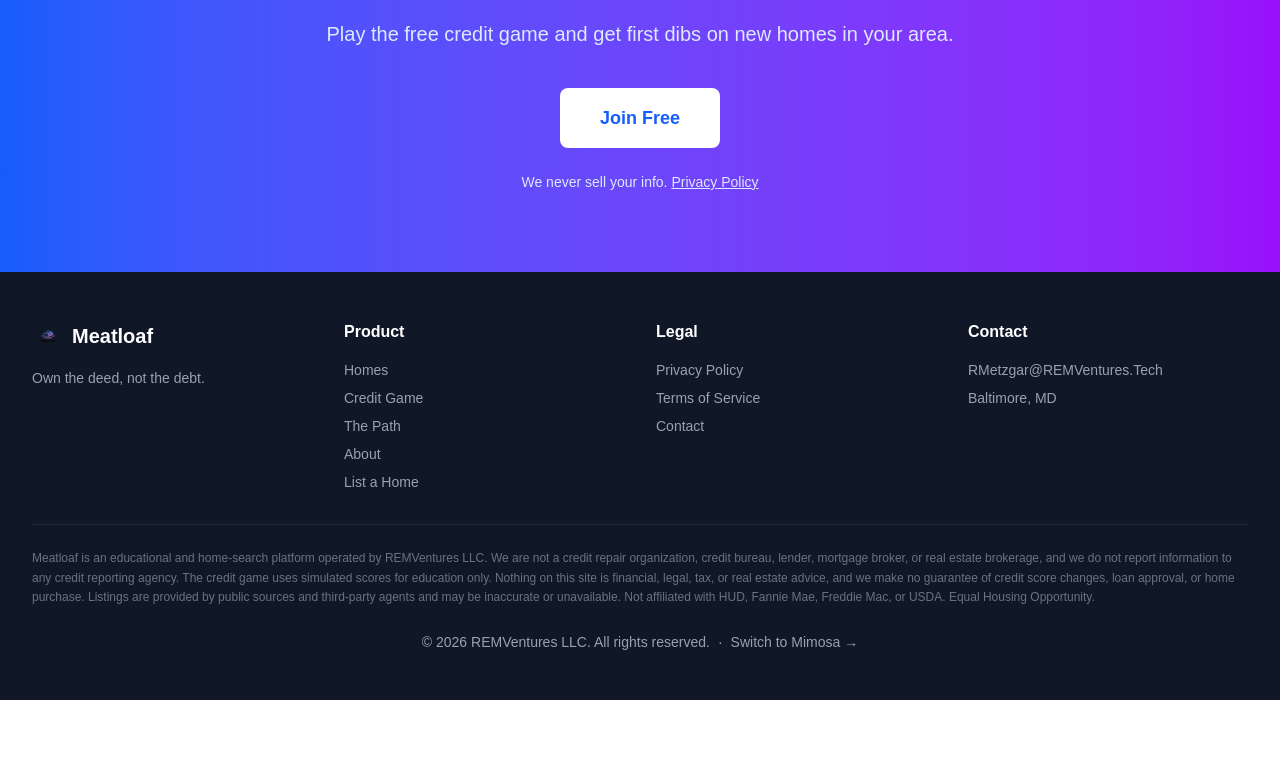
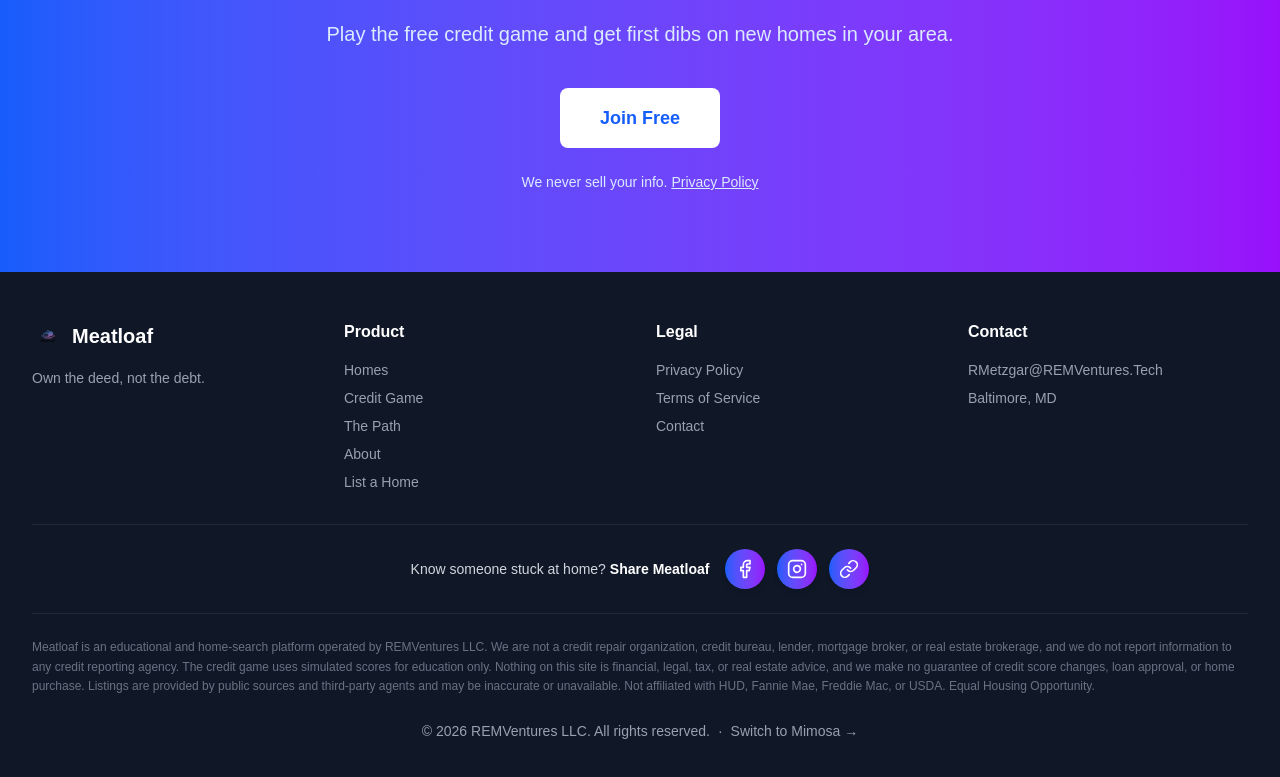
Before and after one commit to Rmetzg85/meatloaf, a Next.js app: page / in a window 1280 px wide. Shown: the part 5415-6192 px from the top of the page. Before the commit the page ends 6115 px from the top, so only its background shows below. Built offline with nearby package versions, Linux system fonts and the light colour scheme; no server answers.

Commit message:
Footer share buttons (Facebook, Instagram/native share, copy link) + Open Graph share cards

```diff
--- /dev/null
+++ b/COMPONENTS/ShareButtons.tsx
@@ -0,0 +1,92 @@
+'use client'
+
+import { useState } from 'react'
+import { Facebook, Instagram, Link as LinkIcon, Check } from 'lucide-react'
+import toast from 'react-hot-toast'
+import { THEMES, type ThemeKey } from './theme'
+import { brandHomeUrl } from '@/lib/seo'
+
+// "Share Meatloaf/Mimosa" row for the footers. Always shares the brand homepage.
+export default function ShareButtons({ theme, className = '' }: { theme: ThemeKey; className?: string }) {
+  const t = THEMES[theme]
+  const url = brandHomeUrl(theme)
+  const [copied, setCopied] = useState(false)
+
+  const copyLink = async (hint?: string) => {
+    try {
+      if (navigator.clipboard && window.isSecureContext) {
+        await navigator.clipboard.writeText(url)
+      } else {
+        const ta = document.createElement('textarea')
+        ta.value = url
+        ta.setAttribute('readonly', '')
+        ta.style.position = 'fixed'
+        ta.style.opacity = '0'
+        document.body.appendChild(ta)
+        ta.select()
+        document.execCommand('copy')
+        ta.remove()
+      }
+      setCopied(true)
+      setTimeout(() => setCopied(false), 2500)
+      toast.success(hint ? `Link copied! ${hint}` : 'Link copied!')
+    } catch {
+      toast.error(`Couldn't copy. The link is ${url}`)
+    }
+  }
+
+  // Instagram has no web share URL: use the phone's share sheet (which lists
+  // Instagram), and fall back to copying the link on desktop.
+  const shareNative = async () => {
+    if (typeof navigator !== 'undefined' && typeof navigator.share === 'function') {
+      try {
+        await navigator.share({ title: `${t.name} - Stop Renting Forever`, text: 'Starter homes under $300K + a free credit game.', url })
+        return
+      } catch (err) {
+        if ((err as DOMException)?.name === 'AbortError') return // user closed the sheet
+      }
+    }
+    copyLink('Paste it into an Instagram story, post or DM.')
+  }
+
+  const btn = `inline-flex h-10 w-10 items-center justify-center rounded-full ${t.gradient} text-white shadow-md transition hover:-translate-y-0.5 hover:shadow-lg hover:brightness-110 focus:outline-none focus-visible:ring-2 focus-visible:ring-white focus-visible:ring-offset-2 focus-visible:ring-offset-gray-900`
+
+  return (
+    <div className={`flex flex-col sm:flex-row items-center gap-3 sm:gap-4 ${className}`}>
+      <p className="text-sm text-gray-300">
+        Know someone stuck at home? <span className="font-semibold text-white">Share {t.name}</span>
+      </p>
+      <div className="flex items-center gap-3">
+        <a
+          href={`https://www.facebook.com/sharer/sharer.php?u=${encodeURIComponent(url)}`}
+          target="_blank"
+          rel="noopener noreferrer"
+          aria-label={`Share ${t.name} on Facebook (opens in a new tab)`}
+          title="Share on Facebook"
+          className={btn}
+        >
+          <Facebook className="h-5 w-5" aria-hidden="true" />
+        </a>
+        <button
+          type="button"
+          onClick={shareNative}
+          aria-label={`Share ${t.name} on Instagram or another app`}
+          title="Share (Instagram, messages and more)"
+          className={btn}
+        >
+          <Instagram className="h-5 w-5" aria-hidden="true" />
+        </button>
+        <button
+          type="button"
+          onClick={() => copyLink()}
+          aria-label={copied ? 'Link copied' : `Copy link to ${t.name}`}
+          title={copied ? 'Link copied!' : 'Copy link'}
+          className={btn}
+        >
+          {copied ? <Check className="h-5 w-5" aria-hidden="true" /> : <LinkIcon className="h-5 w-5" aria-hidden="true" />}
+        </button>
+        <span className="sr-only" aria-live="polite">{copied ? 'Link copied!' : ''}</span>
+      </div>
+    </div>
+  )
+}
--- a/COMPONENTS/SiteFooter.tsx
+++ b/COMPONENTS/SiteFooter.tsx
@@ -4,11 +4,13 @@
 import Image from 'next/image'
 import { THEMES, CONTACT_EMAIL, FOOTER_DISCLAIMER, type ThemeKey } from './theme'
 import { useSiteTheme } from './useSiteTheme'
+import ShareButtons from './ShareButtons'
 
 // Pass `theme` on brand pages; leave it out to follow the visitor's site theme.
 export default function SiteFooter({ theme }: { theme?: ThemeKey }) {
   const siteTheme = useSiteTheme()
-  const t = THEMES[theme ?? siteTheme]
+  const active = theme ?? siteTheme
+  const t = THEMES[active]
   return (
     <footer className="bg-gray-900 text-white py-12">
       <div className="max-w-7xl mx-auto px-4 sm:px-6 lg:px-8">
@@ -50,6 +52,8 @@
           </div>
         </div>
 
+        <ShareButtons theme={active} className="justify-center border-t border-gray-800 pt-6 mb-6" />
+
         <p className="text-gray-500 text-xs leading-relaxed border-t border-gray-800 pt-6 mb-6">{FOOTER_DISCLAIMER}</p>
 
         <div className="text-center text-gray-400 text-sm">
--- a/app/about/page.tsx
+++ b/app/about/page.tsx
@@ -1,7 +1,8 @@
+import { brandMetadata } from '@/lib/seo'
 import AboutStory from '@/COMPONENTS/AboutStory'
 
 // Brand page: always Meatloaf, whatever theme the visitor had before.
-export const metadata = { title: 'Meatloaf - Stop Renting Forever' }
+export const metadata = brandMetadata('meatloaf', '/about')
 
 export default function AboutPage() {
   return <AboutStory theme="meatloaf" />
--- a/app/contact/page.tsx
+++ b/app/contact/page.tsx
@@ -5,9 +5,11 @@
 import BrandLink from '@/COMPONENTS/BrandLink'
 import { THEMES } from '@/COMPONENTS/theme'
 import { useSiteTheme } from '@/COMPONENTS/useSiteTheme'
+import ShareButtons from '@/COMPONENTS/ShareButtons'
 
 export default function ContactPage() {
-  const siteBg = THEMES[useSiteTheme()].sectionBg
+  const siteTheme = useSiteTheme()
+  const siteBg = THEMES[siteTheme].sectionBg
   const [form, setForm] = useState({ name: '', email: '', subject: '', message: '' })
   const [submitted, setSubmitted] = useState(false)
 
@@ -216,6 +218,7 @@
             <Link href="/terms" className="hover:text-white transition">Terms of Service</Link>
             <Link href="/contact" className="text-white hover:text-gray-300">Contact</Link>
           </div>
+          <ShareButtons theme={siteTheme} className="justify-center mb-4" />
           © 2026 REMVentures LLC. All rights reserved.
         </div>
       </footer>
--- a/app/layout.tsx
+++ b/app/layout.tsx
@@ -5,6 +5,7 @@
 import { Toaster } from 'react-hot-toast'
 import SiteThemeProvider from '@/COMPONENTS/SiteThemeProvider'
 import type { ThemeKey } from '@/COMPONENTS/theme'
+import { brandMetadata, SITE_URL } from '@/lib/seo'
 
 async function siteTheme(): Promise<ThemeKey> {
   // Cookie name matches THEME_COOKIE in COMPONENTS/useSiteTheme.ts.
@@ -13,11 +14,8 @@
 
 export async function generateMetadata(): Promise<Metadata> {
   const theme = await siteTheme()
-  return {
-    title: `${theme === 'mimosa' ? 'Mimosa' : 'Meatloaf'} - Stop Renting Forever`,
-    description: 'Starter homes under $300K and a free credit game with a practice score. No credit pulls, no bureau reporting.',
-    metadataBase: new URL('https://Meatloaf.Rent'),
-  }
+  // Default share card follows the visitor's brand; brand pages set their own.
+  return { ...brandMetadata(theme), metadataBase: new URL(SITE_URL) }
 }
 
 
--- a/app/mimosa/about/page.tsx
+++ b/app/mimosa/about/page.tsx
@@ -1,7 +1,8 @@
+import { brandMetadata } from '@/lib/seo'
 import AboutStory from '@/COMPONENTS/AboutStory'
 
 // Brand page: always Mimosa, and it keeps the rest of the visit on Mimosa.
-export const metadata = { title: 'Mimosa - Stop Renting Forever' }
+export const metadata = brandMetadata('mimosa', '/mimosa/about')
 
 export default function MimosaAboutPage() {
   return <AboutStory theme="mimosa" />
--- a/app/mimosa/page.tsx
+++ b/app/mimosa/page.tsx
@@ -1,7 +1,8 @@
+import { brandMetadata } from '@/lib/seo'
 import Landing from '@/COMPONENTS/Landing'
 
 // Brand page: always Mimosa, and it keeps the rest of the visit on Mimosa.
-export const metadata = { title: 'Mimosa - Stop Renting Forever' }
+export const metadata = brandMetadata('mimosa', '/mimosa')
 
 export default function MimosaHomePage() {
   return <Landing theme="mimosa" />
--- a/app/page.tsx
+++ b/app/page.tsx
@@ -1,7 +1,8 @@
+import { brandMetadata } from '@/lib/seo'
 import Landing from '@/COMPONENTS/Landing'
 
 // Brand page: always Meatloaf, whatever theme the visitor had before.
-export const metadata = { title: 'Meatloaf - Stop Renting Forever' }
+export const metadata = brandMetadata('meatloaf', '/')
 
 export default function HomePage() {
   return <Landing theme="meatloaf" />
--- a/app/properties/page.tsx
+++ b/app/properties/page.tsx
@@ -7,6 +7,7 @@
 import { Home, Search, Bed, Bath, MapPin, DollarSign, Loader2 } from 'lucide-react'
 import Link from 'next/link'
 import BrandLink from '@/COMPONENTS/BrandLink'
+import SiteFooter from '@/COMPONENTS/SiteFooter'
 import { THEMES } from '@/COMPONENTS/theme'
 import { useSiteTheme } from '@/COMPONENTS/useSiteTheme'
 
@@ -216,6 +217,7 @@
           </>
         )}
       </div>
+      <SiteFooter />
     </div>
   )
 }
--- /dev/null
+++ b/lib/seo.ts
@@ -0,0 +1,50 @@
+import type { Metadata } from 'next'
+import type { ThemeKey } from '@/COMPONENTS/theme'
+
+// Canonical origin (the apex 308-redirects here).
+export const SITE_URL = 'https://www.meatloaf.rent'
+
+export const SITE_DESCRIPTION =
+  'Starter homes under $300K and a free credit game with a practice score. No credit pulls, no bureau reporting.'
+
+const BRAND: Record<ThemeKey, { name: string; path: string; image: string; alt: string }> = {
+  meatloaf: {
+    name: 'Meatloaf',
+    path: '/',
+    image: '/og-meatloaf.jpg',
+    alt: "Meatloaf: You're 30. Mom's Making Meatloaf. Again. Starter homes under $300K + a free credit game.",
+  },
+  mimosa: {
+    name: 'Mimosa',
+    path: '/mimosa',
+    image: '/og-mimosa.jpg',
+    alt: "Mimosa: Hungover. Childhood Home. Dad's Texting Again. Starter homes under $300K + a free credit game.",
+  },
+}
+
+/** The brand homepage visitors share from the footer. */
+export function brandHomeUrl(theme: ThemeKey) {
+  return SITE_URL + (BRAND[theme].path === '/' ? '/' : BRAND[theme].path)
+}
+
+/** Title + Open Graph + Twitter card for a brand. Pass `path` for the page's own URL. */
+export function brandMetadata(theme: ThemeKey, path?: string): Metadata {
+  const b = BRAND[theme]
+  const title = `${b.name} - Stop Renting Forever`
+  const image = { url: b.image, width: 1200, height: 630, alt: b.alt }
+  return {
+    title,
+    description: SITE_DESCRIPTION,
+    openGraph: {
+      type: 'website',
+      siteName: b.name,
+      title,
+      description: SITE_DESCRIPTION,
+      ...(path ? { url: path } : {}),
+      images: [image],
+      locale: 'en_US',
+    },
+    twitter: { card: 'summary_large_image', title, description: SITE_DESCRIPTION, images: [image.url] },
+    ...(path ? { alternates: { canonical: path } } : {}),
+  }
+}
```
Also changed, not shown: public/og-meatloaf.jpg (added), public/og-mimosa.jpg (added).
